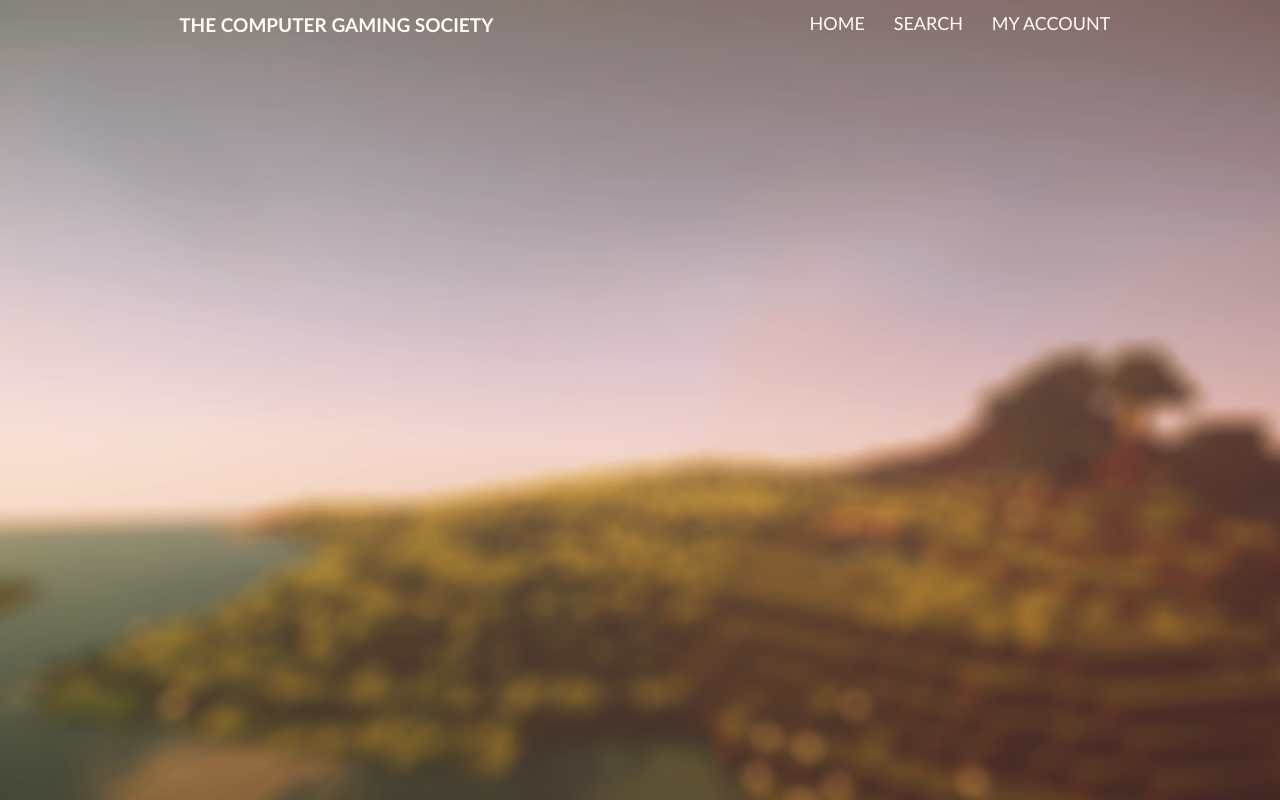
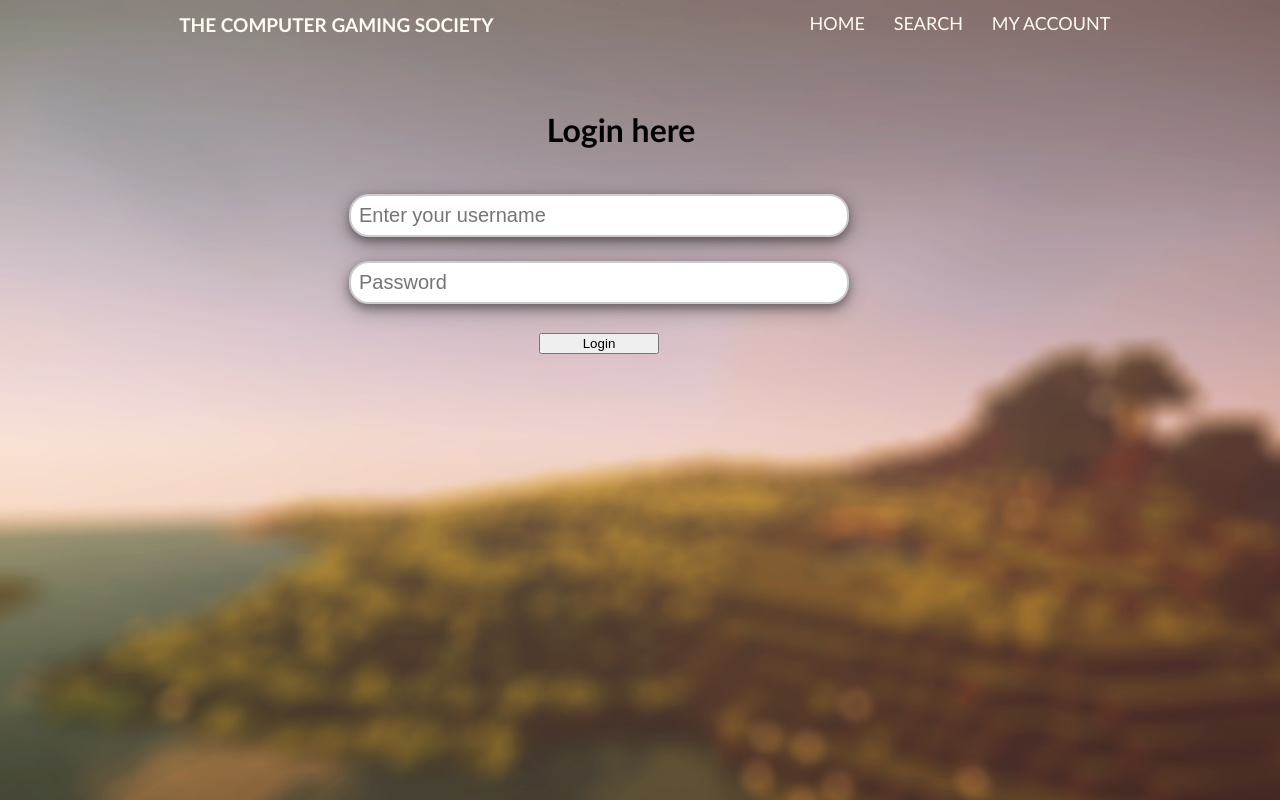
Before and after one commit to Futuramistic/SEG_Lab_Project, a PHP site: page /Login.php in a window 1280 px wide. Run offline with PHP 8.4, Linux system fonts and the light colour scheme.

Commit message:
Update Login.php
Initial Login page implemented.

```diff
--- a/SEG Website/Login.php
+++ b/SEG Website/Login.php
@@ -1,3 +1,43 @@
 <?php require("navigation.php")?>
+
+  <head>
+<style>
+#loginMain{
+	width:550px;
+	height:300px;
+	float:right;
+	margin-top: 40px;
+	margin-right:30%;
+}
+#button {
+display: block;
+width: 120px;
+margin-top:25px;
+height 35px;
+}
+
+</style>
+
+</head>
+
+
+<body>
+<div id="loginMain">
+		<h1 align="center"> Login here </h1>
+
+		<table>
+
+		<form action="awadyhelp.html" method="POST">
+		<tr>
+			<td class>
+		<input type="text" placeholder="Enter your username" name="username"> </td> </tr>
+		<tr> <td ><input type="password" placeholder="Password" name="password"></td> </tr>
+		<tr> <td  align="center"> <button id="button"> Login </button> </td></tr>
+
+		</table>
+
+</form>
+
 </body>
+
 </html>
```
